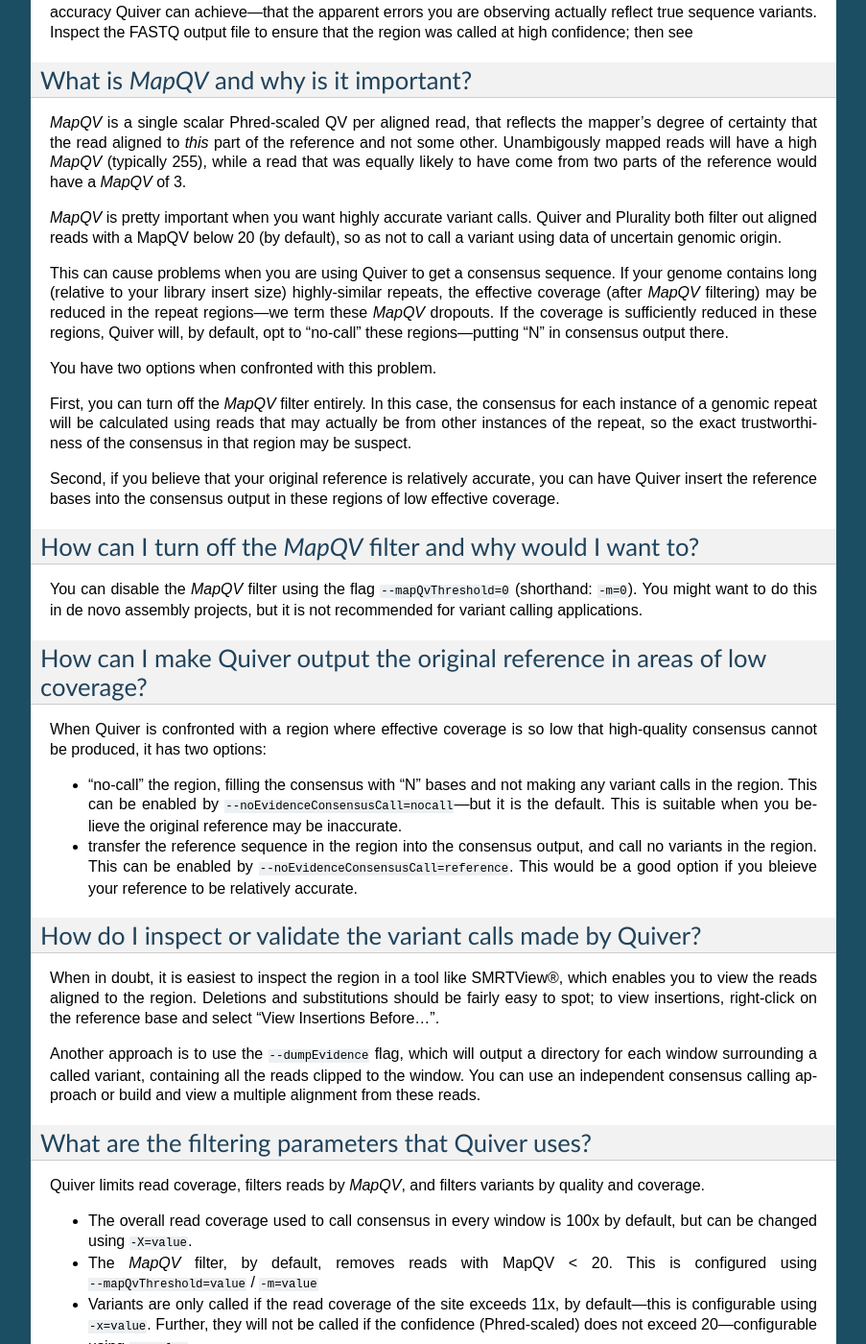
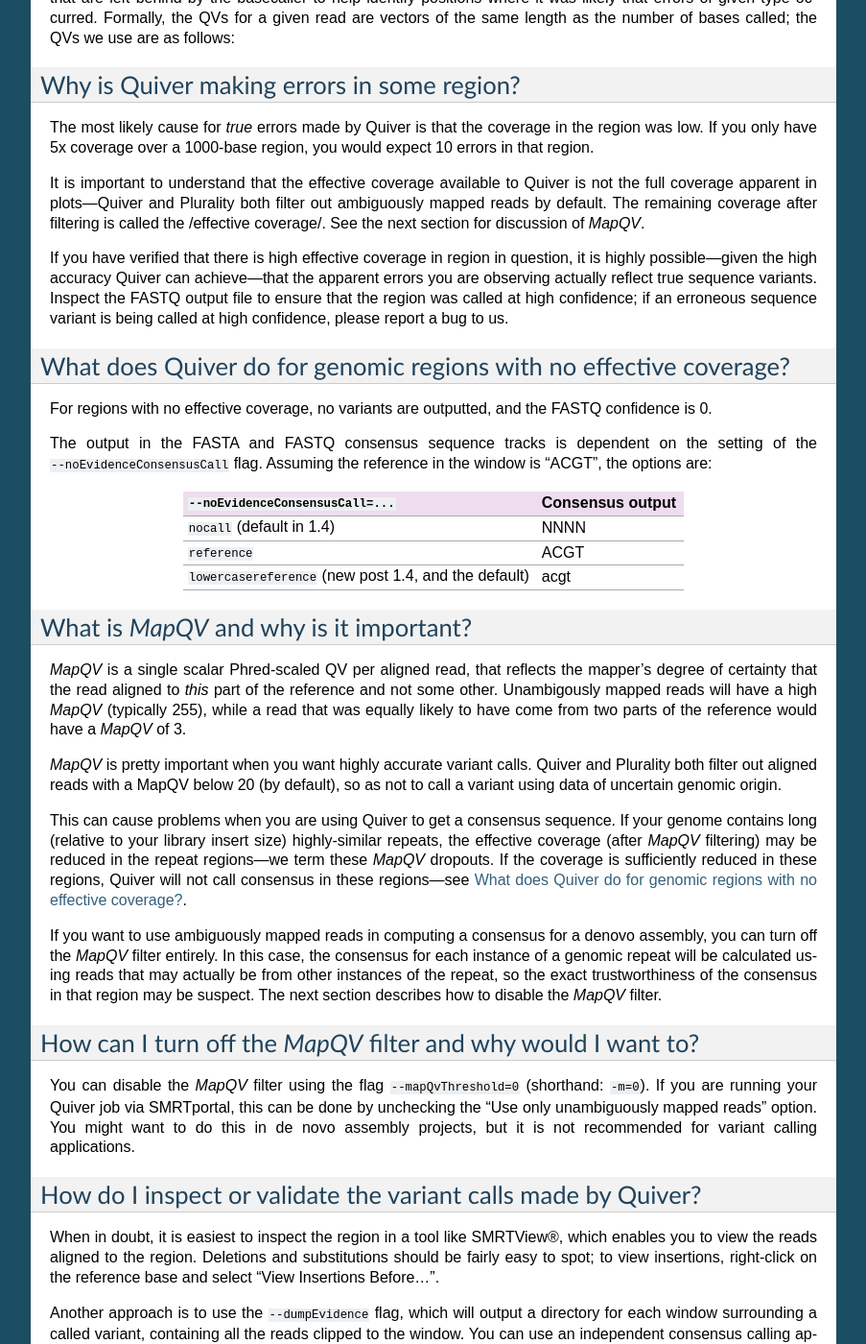
Before and after one commit to splaisan/GenomicConsensus, a Sphinx documentation site: the page built from doc/QuiverFAQ.rst, in a window 1280 px wide and 1400 px high, scrolled down 2385 px. Shown: the whole window at 96% size, without its empty margins (198-1101 px from the left). Built offline with Sphinx 7.4.7, drawn with Linux system fonts in a browser that asks for light colours; some of the changed text lies outside the part shown.

Commit message:
Update documentation
[Tracking bug 21562]

[git-p4: depot-paths = "//depot/software/bioinformatics/tools/GenomicConsensus/": change = 118505]

```diff
--- a/doc/QuiverFAQ.rst
+++ b/doc/QuiverFAQ.rst
@@ -106,17 +106,38 @@
 
 What does it mean that Quiver's consensus is *de novo*?
 -------------------------------------------------------
-It is *de novo* in the sense that, in its default configuration, the
-reference and the reference alignment are not used to inform the
-consensus output.  Only the reads factor into the determination of the
-consensus.
+It is *de novo* in the sense that the reference and the reference
+alignment are not used to inform the consensus output.  Only the reads
+factor into the determination of the consensus.
+
+The only time the reference sequence is used to make consensus calls,
+when the ``--noEvidenceConsensusCall`` flag is set to ``reference`` or
+``lowercasereference`` (the default), is when there is no effective
+coverage in a genomic window, so Quiver has no evidence for computing
+consensus.  The purist can set ``--noEvidenceConsensusCall=nocall`` to
+avoid using the reference even in zero coverage regions.
 
 
 What is Quiver's accuracy?
 --------------------------
 Quiver's expected accuracy is a function of coverage.  Using the C2
-chemistry, the accuracy we typically achieve is >Q50@60x; >Q40@40x;
->Q30@20x; >Q20@5x.  The "Q" values we refer to are Phred-scaled
+chemistry, our nominal expected accuracy levels are as follows:
+
++--------+---------+
+|Coverage|Expected |
+|        |consensus|
+|        |accuracy |
++========+=========+
+|5x      | > Q20   |
++--------+---------+
+|20x     | > Q30   |
++--------+---------+
+|40x     | > Q40   |
++--------+---------+
+|60x     | > Q50   |
++--------+---------+
+
+The "Q" values we refer to are Phred-scaled
 quality values::
 
    q = -10 log_10 p_error
@@ -155,7 +176,32 @@
 in question, it is highly possible---given the high accuracy Quiver
 can achieve---that the apparent errors you are observing actually
 reflect true sequence variants.  Inspect the FASTQ output file to
-ensure that the region was called at high confidence; then see
+ensure that the region was called at high confidence; if an erroneous
+sequence variant is being called at high confidence, please report a
+bug to us.
+
+
+What does Quiver do for genomic regions with no effective coverage?
+-------------------------------------------------------------------
+For regions with no effective coverage, no variants are outputted, and
+the FASTQ confidence is 0.
+
+The output in the FASTA and FASTQ consensus sequence tracks is
+dependent on the setting of the ``--noEvidenceConsensusCall`` flag.
+Assuming the reference in the window is "ACGT", the options are:
+
++---------------------------------------------+---------+
+|``--noEvidenceConsensusCall=...``            |Consensus|
+|                                             |output   |
++=============================================+=========+
+|``nocall`` (default in 1.4)                  |NNNN     |
++---------------------------------------------+---------+
+|``reference``                                |ACGT     |
++---------------------------------------------+---------+
+|``lowercasereference`` (new post 1.4, and the|         |
+|default)                                     |acgt     |
++---------------------------------------------+---------+
+
 
 
 
@@ -178,45 +224,26 @@
 insert size) highly-similar repeats, the effective coverage (after
 `MapQV` filtering) may be reduced in the repeat regions---we term
 these `MapQV` dropouts.  If the coverage is sufficiently reduced in
-these regions, Quiver will, by default, opt to "no-call" these
-regions---putting "N" in consensus output there.
+these regions, Quiver will not call consensus in these regions---see
+`What does Quiver do for genomic regions with no effective coverage?`_.
 
-You have two options when confronted with this problem.
-
-First, you can turn off the `MapQV` filter entirely.  In this case,
-the consensus for each instance of a genomic repeat will be calculated
-using reads that may actually be from other instances of the repeat,
-so the exact trustworthiness of the consensus in that region may be
-suspect.
-
-Second, if you believe that your original reference is relatively
-accurate, you can have Quiver insert the reference bases into the
-consensus output in these regions of low effective coverage.
+If you want to use ambiguously mapped reads in computing a consensus
+for a denovo assembly, you can turn off the `MapQV` filter entirely.
+In this case, the consensus for each instance of a genomic repeat will
+be calculated using reads that may actually be from other instances of
+the repeat, so the exact trustworthiness of the consensus in that
+region may be suspect.  The next section describes how to disable the
+`MapQV` filter.
 
 
 How can I turn off the `MapQV` filter and why would I want to?
 --------------------------------------------------------------
 You can disable the `MapQV` filter using the flag
-``--mapQvThreshold=0`` (shorthand: ``-m=0``).  You might want to do
-this in de novo assembly projects, but it is not recommended for
-variant calling applications.
-
-
-How can I make Quiver output the original reference in areas of low coverage?
------------------------------------------------------------------------------
-When Quiver is confronted with a region where effective coverage is so
-low that high-quality consensus cannot be produced, it  has two options:
-
-- "no-call" the region, filling the consensus with "N" bases and not
-  making any variant calls in the region.  This can be enabled by
-  ``--noEvidenceConsensusCall=nocall``---but it is the default.  This
-  is suitable when you believe the original reference may be
-  inaccurate.
-
-- transfer the reference sequence in the region into the consensus
-  output, and call no variants in the region.  This can be enabled by
-  ``--noEvidenceConsensusCall=reference``.  This would be a good
-  option if you bleieve your reference to be relatively accurate.
+``--mapQvThreshold=0`` (shorthand: ``-m=0``).  If you are running your
+Quiver job via SMRTportal, this can be done by unchecking the "Use
+only unambiguously mapped reads" option. You might want to do this in
+de novo assembly projects, but it is not recommended for variant
+calling applications.
 
 
 How do I inspect or validate the variant calls made by Quiver?
@@ -245,9 +272,9 @@
 - The `MapQV` filter, by default, removes reads with MapQV < 20.  This
   is configured using ``--mapQvThreshold=value`` / ``-m=value``
 - Variants are only called if the read coverage of the site exceeds
-  11x, by default---this is configurable using ``-x=value``.
+  5x, by default---this is configurable using ``-x=value``.
   Further, they will not be called if the confidence (Phred-scaled)
-  does not exceed 20---configurable using ``-q=value``.
+  does not exceed 40---configurable using ``-q=value``.
 
 
 What is the best way to call consensus on an amplicon dataset?
```
Also changed, not shown: doc/HowToQuiver.rst (+18 -16 lines).
